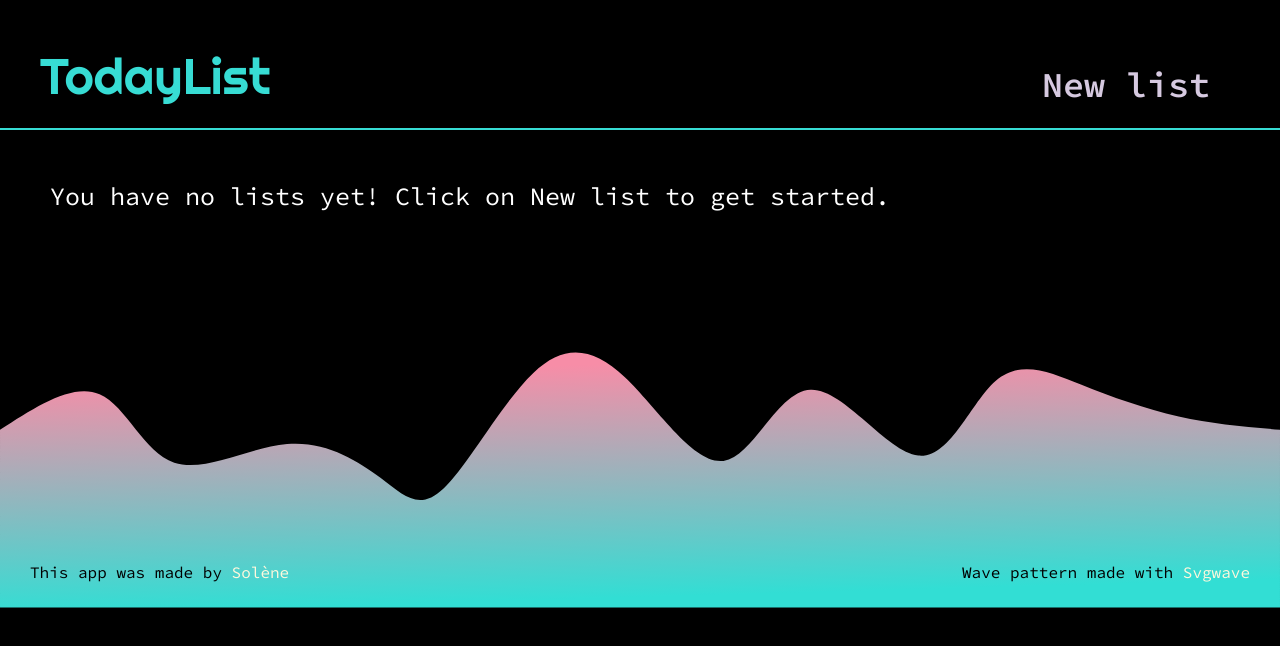
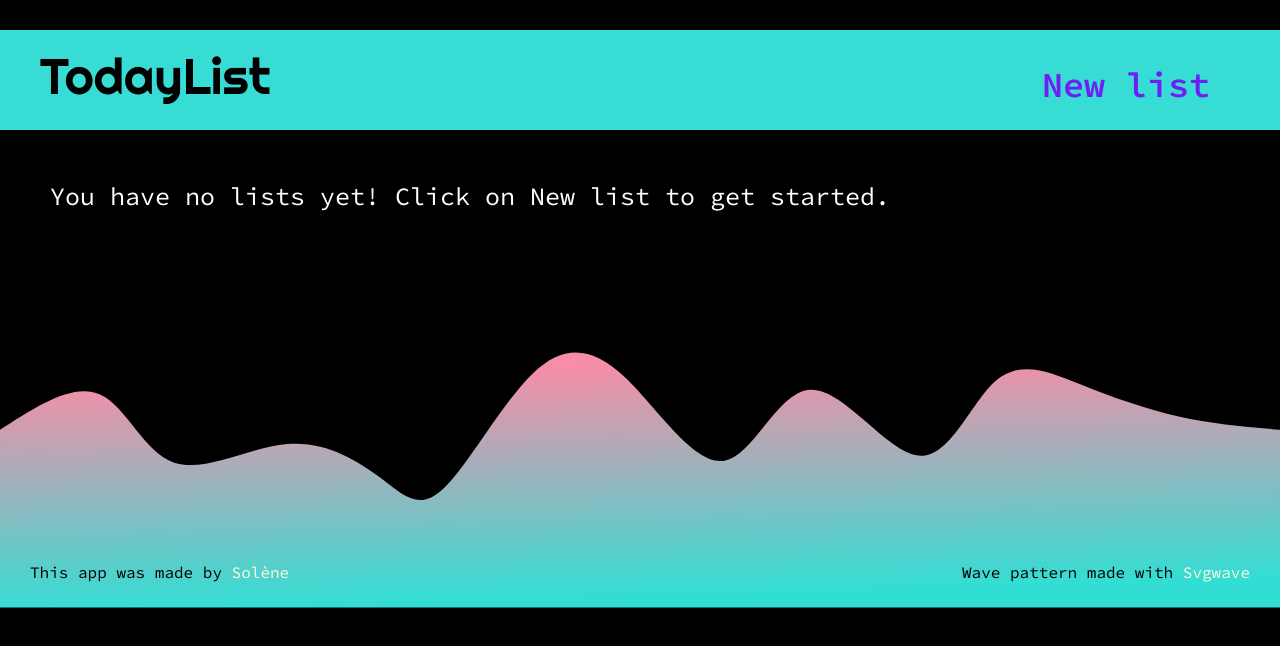
Before and after one commit to solenedel/TodayList, a React (Create React App) app: page / in a window 1280 px wide. Shown: the top 646 px of the page. Built offline with nearby package versions, Linux system fonts and the light colour scheme; the HTML template or start-up script is replaced by a standard one; a web font is replaced by a local one.

Commit message:
style nav bar

```diff
--- a/src/components/ListContainer.js
+++ b/src/components/ListContainer.js
@@ -41,7 +41,7 @@ const ListContainer = ({
   };
 
   return (
-    <section key={list.id}>
+    <section key={list.id} className="list-container">
       <div className="today list">
         <h2>{list.name}</h2>
         <TodoForm className="today" addTodo={addTodo} listId={list.id} />
--- a/src/components/styled-components/HomePage.style.js
+++ b/src/components/styled-components/HomePage.style.js
@@ -32,6 +32,10 @@ export const StyledHomePage = styled(HomePage)`
 
   #no-todos-yet {
     margin: 60px 0px 60px 10px;
+  }
+
+  .list-container {
+    margin-bottom: 70px;
   }
 
   form {
--- a/src/components/styled-components/Nav.style.js
+++ b/src/components/styled-components/Nav.style.js
@@ -5,24 +5,24 @@ import { colorVars } from './css-variables';
 
 export const StyledNav = styled(Nav)`
   height: 100px;
-  border-bottom: solid 2px ${colorVars.primaryGreen};
+  background: ${colorVars.primaryGreen};
 
   .new-list {
     margin-right: 40px;
     font-weight: 600;
-    animation: color-change 1.5s infinite;
+    animation: color-change 1.8s infinite;
     font-size: 35px;
   }
 
   @keyframes color-change {
     0% {
-      color: ${colorVars.primaryYellow};
+      color: #661ef8;
     }
     50% {
-      color: #a890ff;
+      color: #e31acd;
     }
     100% {
-      color: ${colorVars.primaryYellow};
+      color: #661ef8;
     }
   }
 
@@ -38,7 +38,7 @@ export const StyledNav = styled(Nav)`
     margin-left: 40px;
     font-size: 50px;
     font-family: 'Righteous', cursive;
-    color: ${colorVars.primaryGreen};
+    color: black;
   }
 
   & ul {
```
